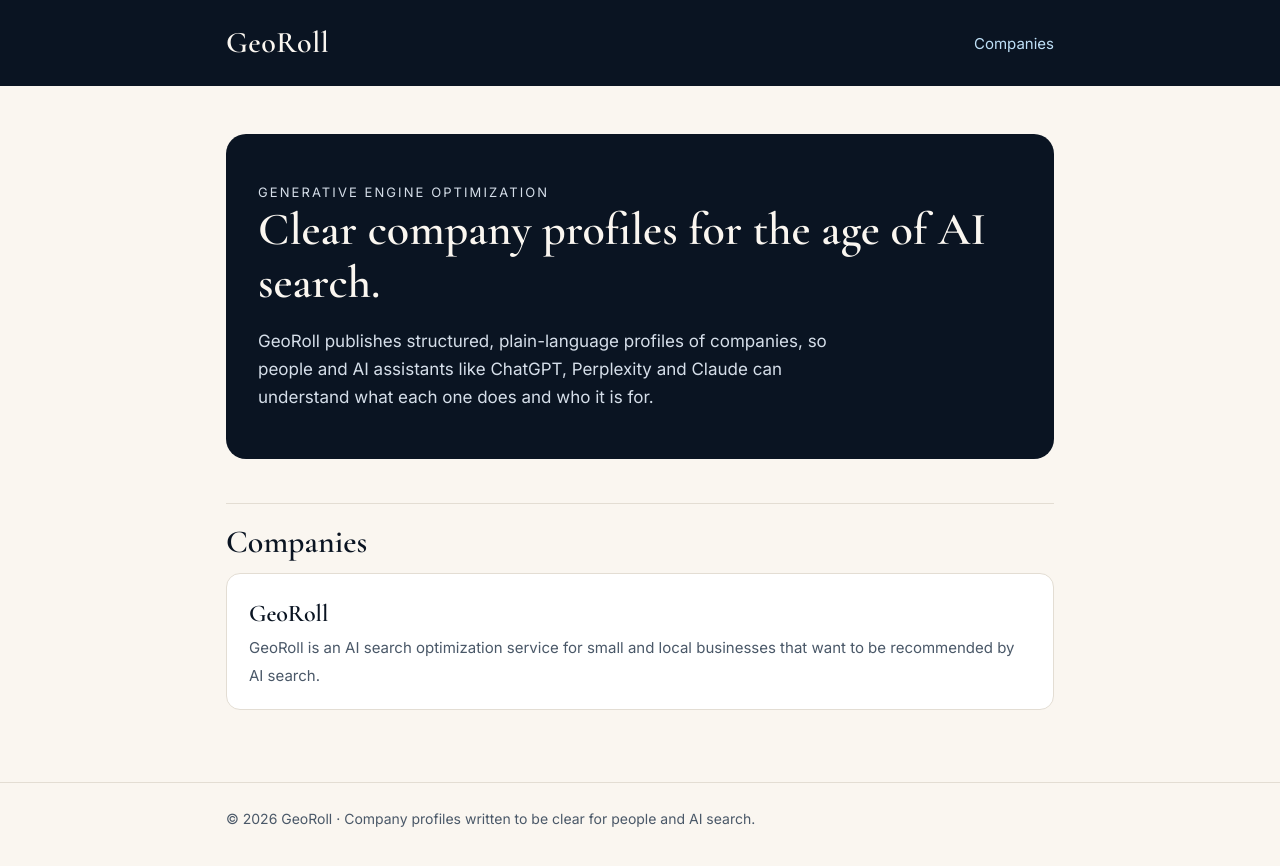
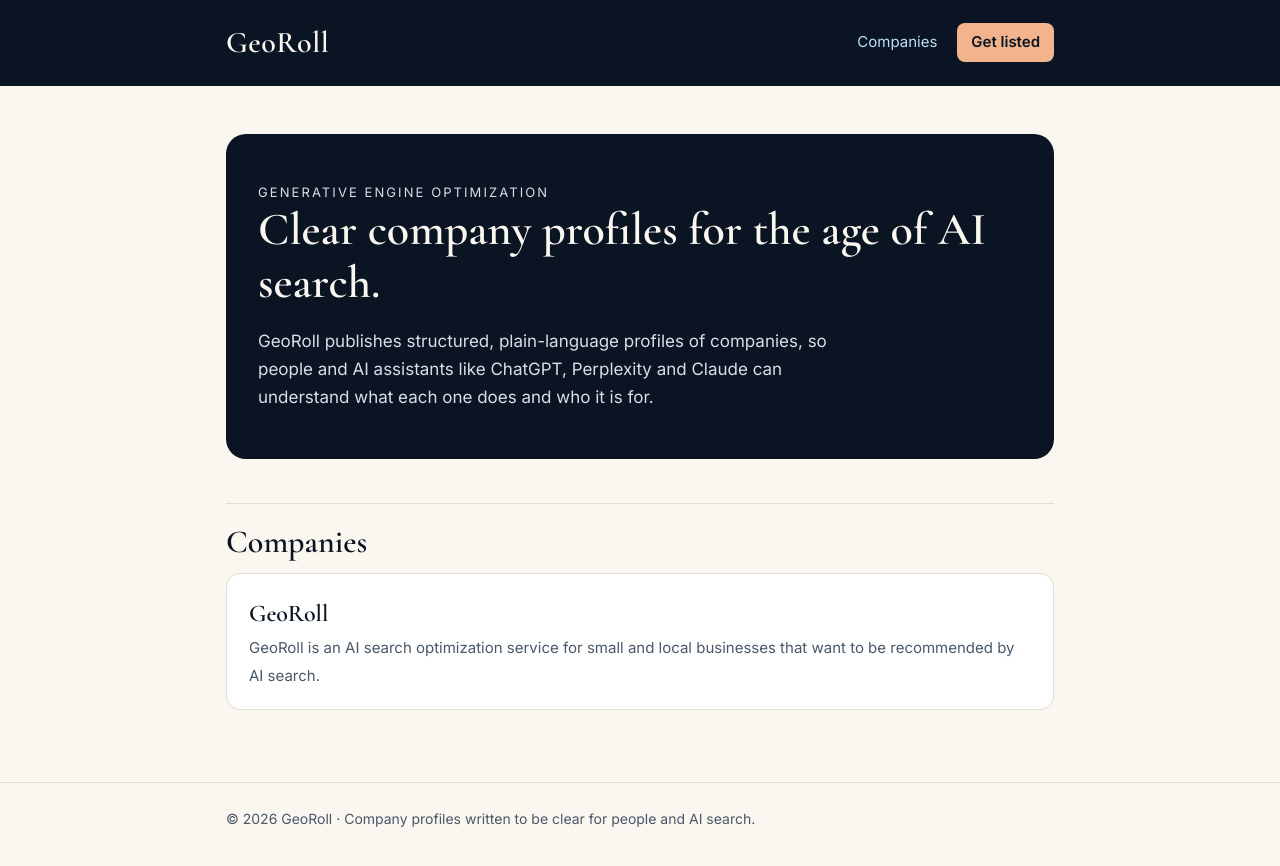
Before and after one commit to GeoRoll/geo-portal, a Jekyll site: the page built from index.html, in a window 1280 px wide. Shown: the top 866 px of the page. Built offline with Jekyll 4.4.1, drawn with Linux system fonts in a browser that asks for light colours.

Commit message:
Site: update _layouts/default.html

```diff
--- a/_layouts/default.html
+++ b/_layouts/default.html
@@ -36,6 +36,10 @@
 .cards strong{display:block;font-family:"Cormorant Garamond",serif;font-size:24px;color:var(--navy)}
 .cards span{color:var(--muted);font-size:15px}
 .empty{color:var(--muted)}
+.btn{display:inline-block;background:var(--peach);color:var(--navy);font-weight:600;padding:13px 22px;border-radius:10px;text-decoration:none}
+.btn:hover{background:var(--peach-soft);color:var(--navy)}
+.top nav{display:flex;gap:20px;align-items:center}
+.top nav a.cta{color:var(--navy);background:var(--peach);padding:7px 14px;border-radius:8px;font-weight:600}
 footer{border-top:1px solid var(--line);padding:24px 0;color:var(--muted);font-size:14px}
 @media (max-width:600px){h1{font-size:36px}.hero{padding:32px 20px}}
 </style>
@@ -43,7 +47,7 @@
 <body>
 <header class="top"><div class="wrap">
 <a class="brand" href="{{ '/' | relative_url }}">GeoRoll</a>
-<nav><a href="{{ '/' | relative_url }}#companies">Companies</a></nav>
+<nav><a href="{{ '/' | relative_url }}#companies">Companies</a>{% if site.checkout_url %}<a class="cta" href="{{ site.checkout_url }}">Get listed</a>{% endif %}</nav>
 </div></header>
 <main><div class="wrap">
 {{ content }}
```
